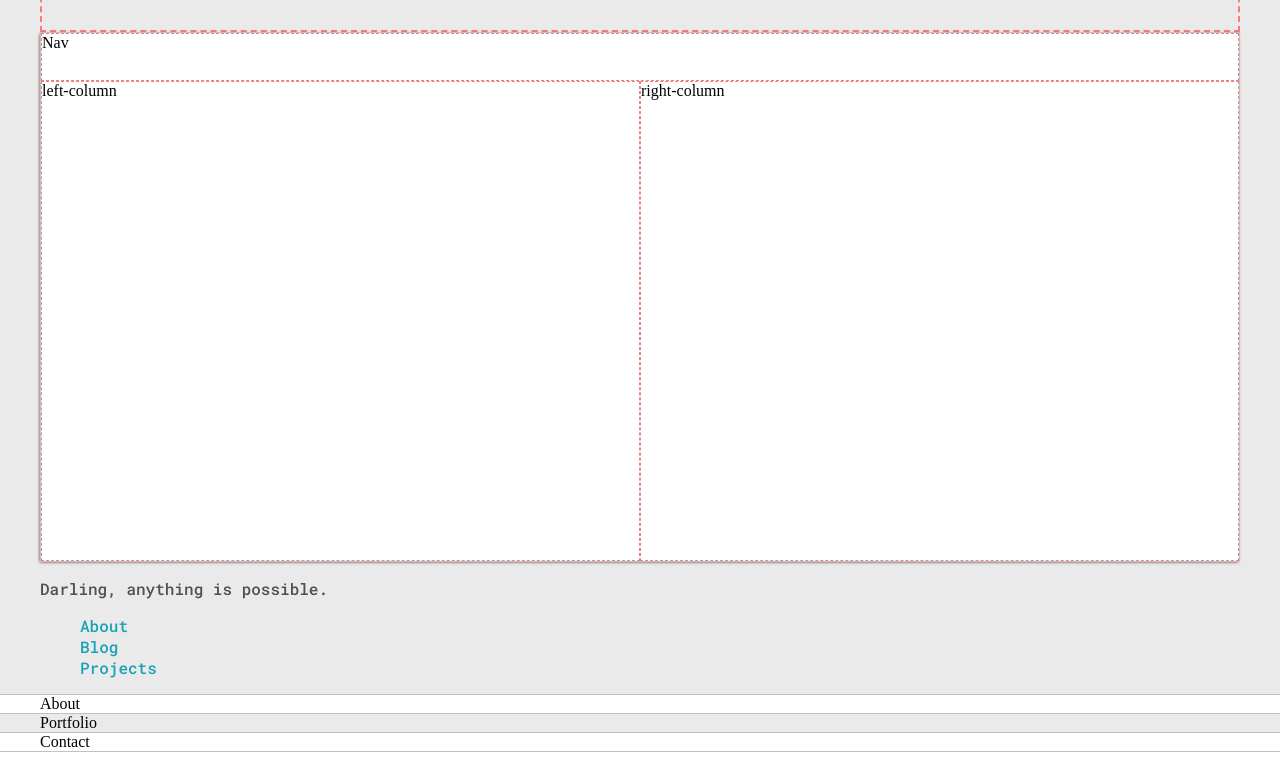
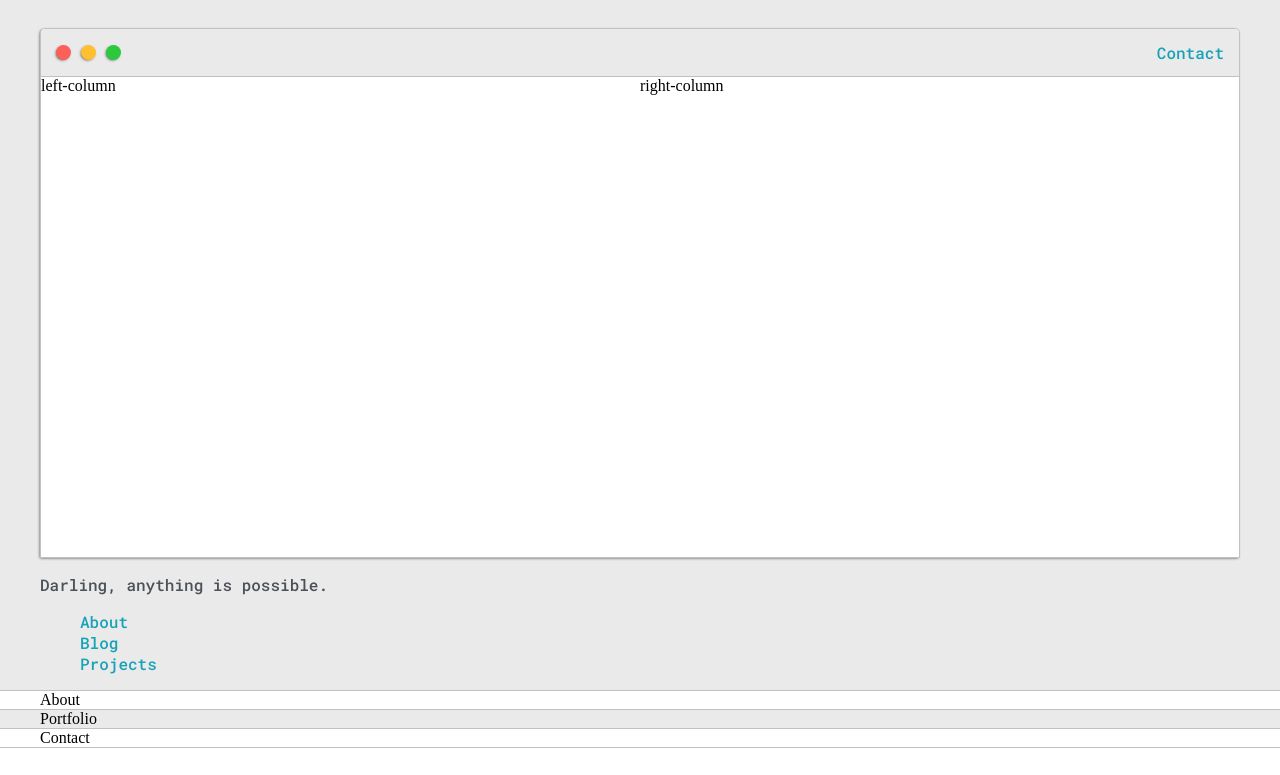
Before and after one commit to JonnyCano/brazil, a plain HTML site: page index.html in a window 1280 px wide. Shown: the part 132-907 px from the top of the page. Drawn offline with Linux system fonts and the light colour scheme.

Commit message:
created the main area using flex property

```diff
--- a/assets/css/master-style.css
+++ b/assets/css/master-style.css
@@ -78,13 +78,14 @@ h6 {
     display: grid;
     justify-content: center;
     align-content: center;
-    border: 2px dashed lightcoral;
     min-height: 10em;
 }
 
 .intro-wrapper {
   background-color: var(--secondary-color);
   border: 1px solid var(--border-color);
+  border-top-left-radius: 5px;
+  border-top-right-radius: 5px;
   box-shadow: -1px 1px 3px -1px rgba(0, 0, 0, 0.75);
   display: grid;
   grid-template-columns: 1fr 1fr;
@@ -97,21 +98,66 @@ h6 {
 
 .nav-wrapper {
     grid-area: nav-wrapper;
-    border: 1px dashed lightcoral;
+    border-bottom: 1px solid var(--border-color);
+    border-top-left-radius: 5px;
+    border-top-right-radius: 5px;
+    display: flex;
+    justify-content: space-between;
+    align-items: center;
+    background-color: var(--main-color);
+}
+
+#navigation {
+  margin: 0;
+  padding: 10px;
+}
+
+#navigation li {
+  display: inline-block;
+  margin-left: 5px;
+  margin-right: 5px;
+}
+
+.dots-wrapper {
+  display: flex;
+  padding: 10px;
+}
+
+#dot-1 {
+    background-color: #FC6058;
+}
+
+#dot-2 {
+    background-color: #FEC02F;
+}
+
+#dot-3 {
+    background-color: #2ACA3E;
+}
+
+.browser-dot {
+  background-color: black;
+  height: 15px;
+  width: 15px;
+  border-radius: 50%;
+  margin: 5px;
+  box-shadow: -1px 1px 3px -1px rgba(0, 0, 0, 0.75);
 }
 
 .left-column {
     grid-area: left-column;
-    border: 1px dashed lightcoral;
 }
 
 .right-column {
     grid-area: right-column;
-    border: 1px dashed lightcoral;
 }
 
 @media screen and (max-width: 1200px) {
     .main-container {
         width: 95%;
     }
+
+    h1 {
+      text-align: center;
+    }
 }
--- a/index.html
+++ b/index.html
@@ -25,7 +25,15 @@
 
             <div class="intro-wrapper">
                 <div class="nav-wrapper">
-                    Nav
+                    <div class="dots-wrapper">
+                        <div id="dot-1" class="browser-dot"></div>
+                        <div id="dot-2" class="browser-dot"></div>
+                        <div id="dot-3" class="browser-dot"></div>
+                    </div>
+
+                    <ul id="navigation">
+                        <li><a href="#">Contact</a></li>
+                    </ul>
                 </div>
 
                 <div class="left-column">
@@ -40,7 +48,7 @@
                 Darling, anything is possible.
             </p>
             <nav>
-                <ul class="abstract-nav">
+                <ul id="abstract-nav">
                     <li title="youtube">
                         <a href="https://www.youtube.com">About</a>
                     </li>
```
